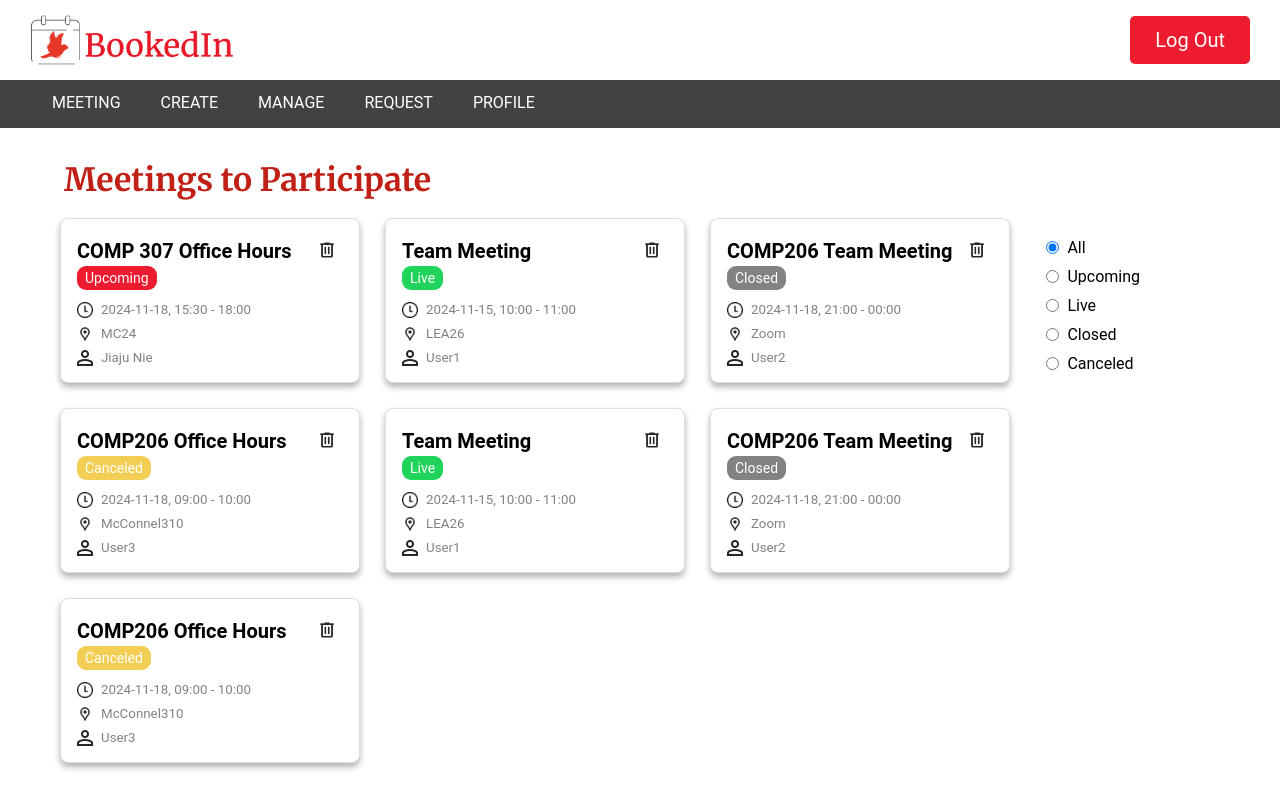
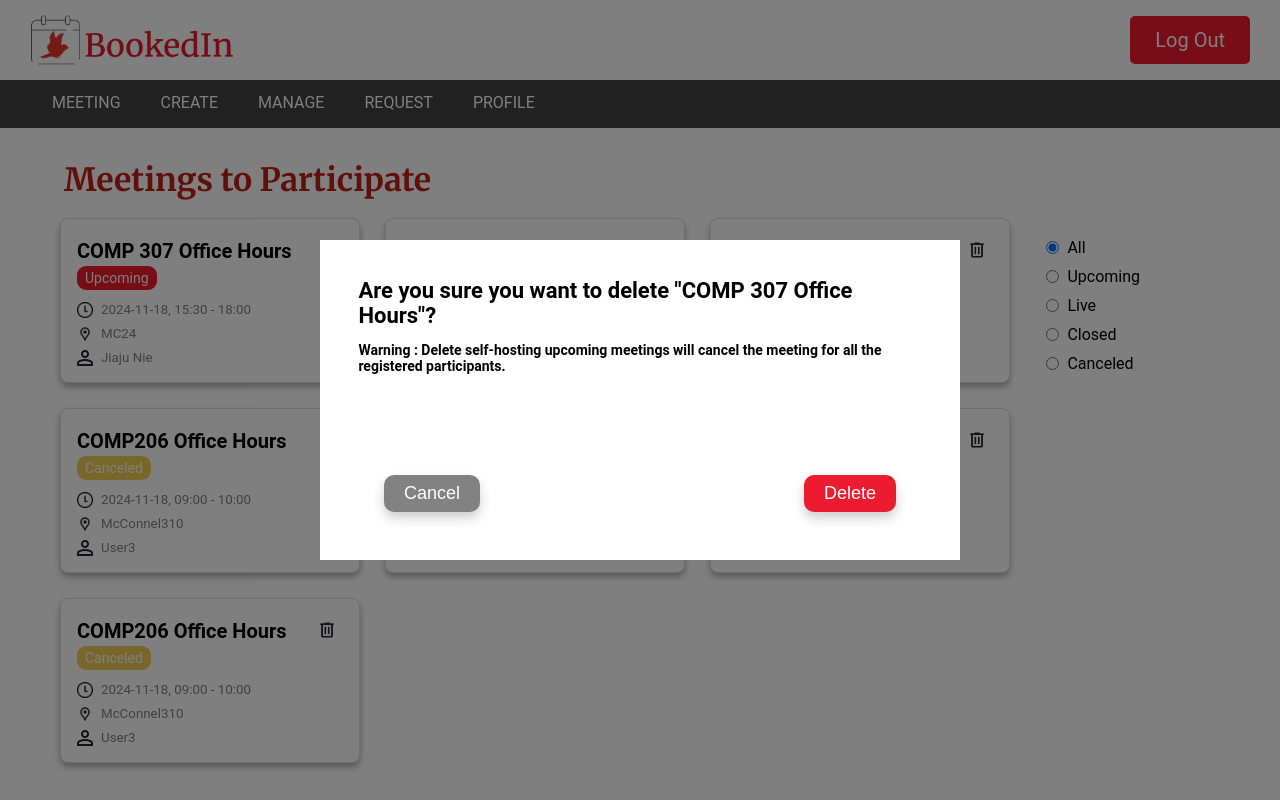
Before and after one commit to MichaelangJason/COMP307-Final-Project, a React (Create React App) app in the folder frontend/: page /user/1 in a window 1280 px wide. Both pictures are taken after a click on the button 327 px from the left and 251 px from the top of the page. Built offline with nearby package versions, Linux system fonts and the light colour scheme.

Commit message:
Add delete popup feature to Meetings - Private Page1

```diff
--- a/frontend/src/components/MeetingCard.tsx
+++ b/frontend/src/components/MeetingCard.tsx
@@ -12,7 +12,8 @@ interface Props {
   dateTime: string; //Expected format: 2024-11-18, 15:30 - 18:00
   location: string;
   person: string;
-  canModify?: boolean;
+  canEdit?: boolean;
+  onDelete?: () => void; //Callback fct
 }
 
 const MeetingCard = ({
@@ -21,16 +22,19 @@ const MeetingCard = ({
   dateTime,
   location,
   person,
-  canModify = false,
+  canEdit = false,
+  onDelete,
 }: Props) => {
   return (
     <div className="meetingCard">
       <div className="card-title">
         <h2>{title}</h2>
-        <button>
+        <button onClick={onDelete}>
+          {" "}
+          {/* This triggers the delete action */}
           <img
-            src={canModify ? edit_icon : bin_icon} // Change the icon based on canModify
-            alt={canModify ? "Edit Icon" : "Bin Icon"}
+            src={canEdit ? edit_icon : bin_icon} // Change the icon based on canEdit
+            alt={canEdit ? "Edit Icon" : "Bin Icon"}
           ></img>
         </button>
       </div>
--- a/frontend/src/private-pages/Meetings.tsx
+++ b/frontend/src/private-pages/Meetings.tsx
@@ -12,7 +12,11 @@ interface Card {
 
 const Meetings = () => {
   const [cards, setCards] = useState<Card[]>([]);
+  // Filter
   const [filter, setFilter] = useState("All");
+  // Pop up
+  const [showPopup, setShowPopup] = useState(false); // Control popup visibility
+  const [selectedCard, setSelectedCard] = useState<Card | null>(null); // Card to be deleted
 
   useEffect(() => {
     const fetchData = async () => {
@@ -77,10 +81,35 @@ const Meetings = () => {
     fetchData();
   }, []);
 
+  // Filter
   const filteredCards = cards.filter((card) => {
     if (filter === "All") return true;
     return card.status === filter;
   });
+
+  // Pop up
+  const handleDelete = async () => {
+    if (selectedCard) {
+      // TODO backend : fetch
+      const response = await fetch(`URL_link_here`, {
+        method: "DELETE",
+        // TODO backend ....
+      });
+      console.error("Failed to delete meeting");
+
+      // TODO backend : handle response error from DB
+    }
+  };
+
+  const handleShowPopup = (card: Card) => {
+    setSelectedCard(card);
+    setShowPopup(true);
+  };
+
+  const handleClosePopup = () => {
+    setShowPopup(false);
+    setSelectedCard(null);
+  };
 
   return (
     <>
@@ -95,7 +124,8 @@ const Meetings = () => {
               dateTime={card.dateTime}
               location={card.location}
               person={card.person}
-              canModify={false} //Added
+              canEdit={false} //Added
+              onDelete={() => handleShowPopup(card)}
             />
           ))}
         </div>
@@ -152,6 +182,27 @@ const Meetings = () => {
           </label>
         </div>
       </div>
+
+      {showPopup && selectedCard && (
+        <div className="popup">
+          <div className="popup-content">
+            <div className="popup-message">
+              <strong>
+                {" "}
+                Are you sure you want to delete "{selectedCard.title}"?{" "}
+              </strong>
+              <p>
+                Warning : Delete self-hosting upcoming meetings will cancel the
+                meeting for all the registered participants.
+              </p>
+            </div>
+            <div className="popup-buttons">
+              <button onClick={handleClosePopup}> Cancel </button>
+              <button onClick={handleDelete}> Delete </button>
+            </div>
+          </div>
+        </div>
+      )}
     </>
   );
 };
--- a/frontend/src/styles/Meetings.scss
+++ b/frontend/src/styles/Meetings.scss
@@ -77,3 +77,67 @@ h1 {
     }
   }
 }
+.popup {
+  position: fixed;
+  top: 0;
+  left: 0;
+  width: 100%;
+  height: 100%;
+  background-color: rgba(0, 0, 0, 0.5);
+  display: flex;
+  justify-content: center;
+  align-items: center;
+}
+
+.popup-content {
+  min-width: 400px;
+  min-height: 300px;
+
+  background: white;
+  width: 50%;
+  height: 40%;
+  text-align: left;
+  padding-left: 3%;
+  padding-top: 3%;
+  padding-right: 3%;
+  position: relative;
+  display: flex;
+  flex-direction: column;
+  justify-content: space-between;
+}
+strong {
+  font-size: 22px;
+}
+
+p {
+  font-weight: 600;
+  font-size: 14px;
+}
+.popup-buttons {
+  display: flex;
+  justify-content: space-between;
+  position: absolute;
+  bottom: 20px;
+  left: 10%;
+  right: 10%;
+  bottom: 15%;
+}
+
+.popup-buttons button {
+  padding: 8px 20px;
+  font-size: 18px;
+  box-shadow: 0 6px 12px rgba(0, 0, 0, 0.2);
+  border: none;
+  border-radius: 10px;
+  cursor: pointer;
+}
+
+.popup-buttons button:first-child {
+  background-color: colors.$mediumGray;
+  color: white;
+}
+
+.popup-buttons button:last-child {
+  background-color: colors.$brightRed;
+  color: white;
+}
```
